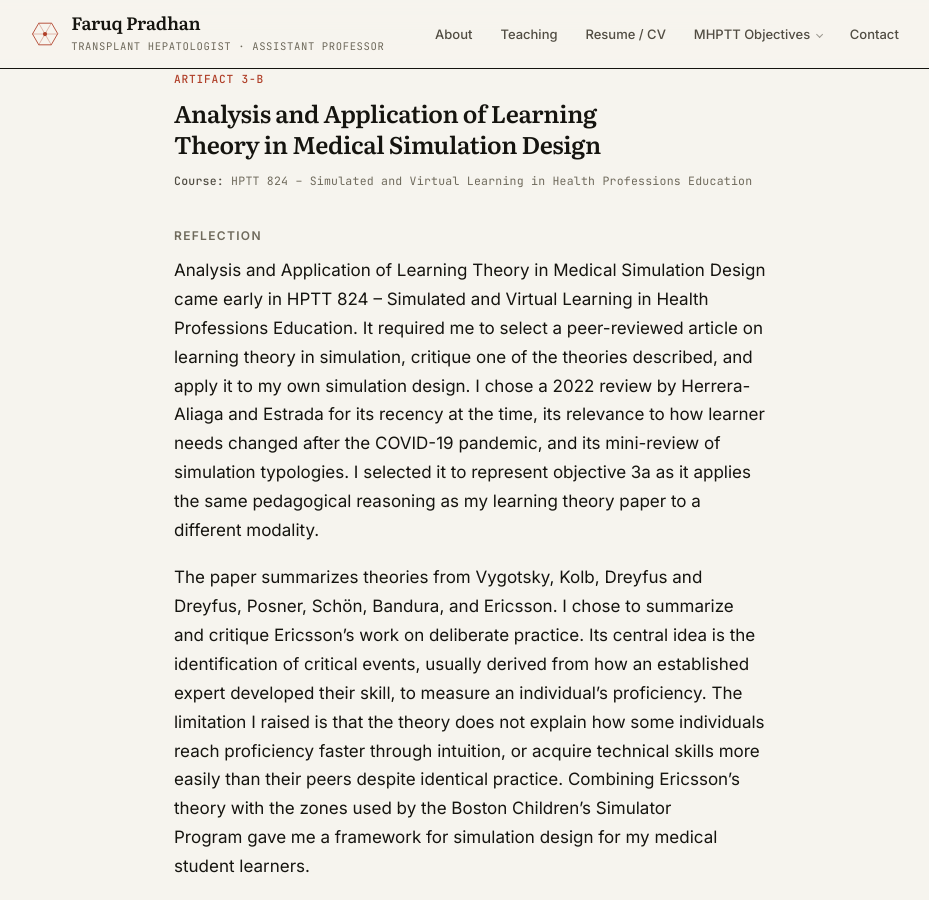
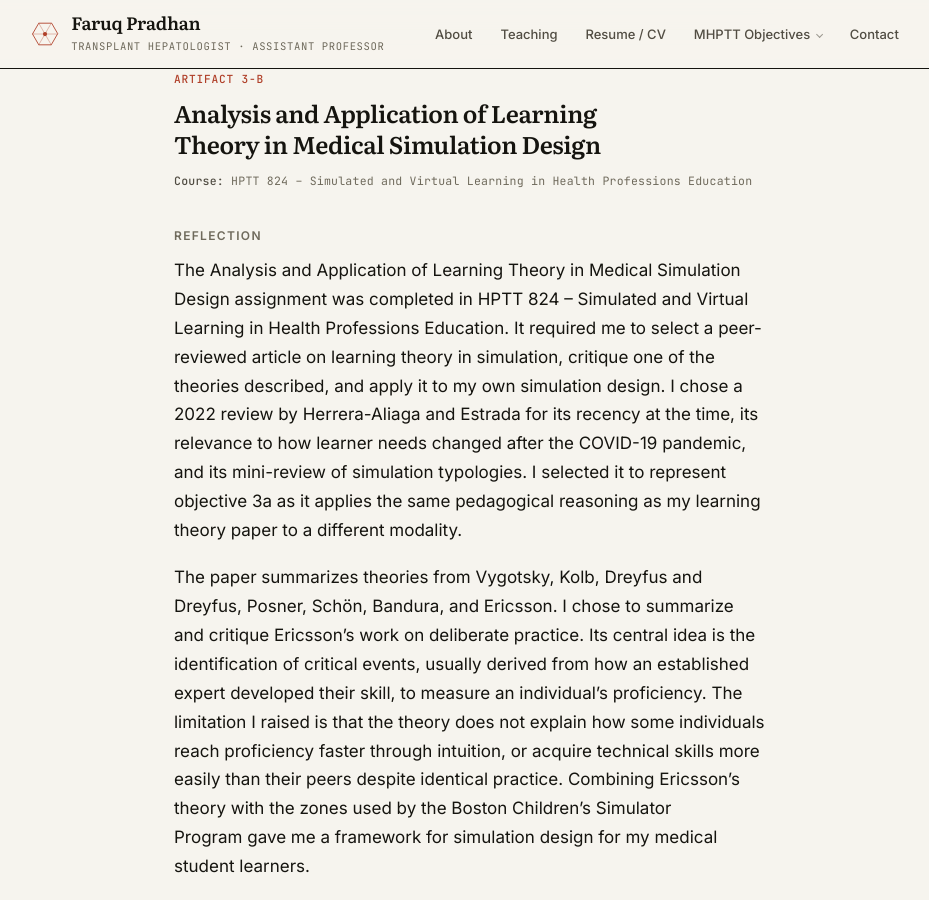
Before and after one commit to fpradhan/fpradhan.github.io, a Jekyll site: the page built from _competencies/3-learning-theory.md, in a window 1280 px wide and 900 px high, scrolled down 1738 px. Shown: the whole window, without its empty margins (170-1099 px from the left). Built offline with Jekyll 4.4.1, drawn with Linux system fonts in a browser that asks for light colours.

Commit message:
Reword the 3-B opening
"Analysis and Application ... came early in HPTT 824" becomes "The Analysis
and Application ... assignment was completed in HPTT 824", which is the
whole of Faruq's revision. The rest of the paragraph is unchanged.

106 to 108 words; the reflection is 271.

Co-Authored-By: Claude Opus 5 <noreply@anthropic.com>
Claude-Session: https://claude.ai/code/session_01SajNJDGDkt5q5fCgsPRcNk

```diff
--- a/_competencies/3-learning-theory.md
+++ b/_competencies/3-learning-theory.md
@@ -76,13 +76,14 @@ determinism during bedside rounds.
 
 ### Reflection
 
-Analysis and Application of Learning Theory in Medical Simulation Design came early in HPTT 824 –
-Simulated and Virtual Learning in Health Professions Education. It required me to select a
-peer-reviewed article on learning theory in simulation, critique one of the theories described,
-and apply it to my own simulation design. I chose a 2022 review by Herrera-Aliaga and Estrada for
-its recency at the time, its relevance to how learner needs changed after the COVID-19 pandemic,
-and its mini-review of simulation typologies. I selected it to represent objective 3a as it
-applies the same pedagogical reasoning as my learning theory paper to a different modality.
+The Analysis and Application of Learning Theory in Medical Simulation Design assignment was
+completed in HPTT 824 – Simulated and Virtual Learning in Health Professions Education. It
+required me to select a peer-reviewed article on learning theory in simulation, critique one of
+the theories described, and apply it to my own simulation design. I chose a 2022 review by
+Herrera-Aliaga and Estrada for its recency at the time, its relevance to how learner needs changed
+after the COVID-19 pandemic, and its mini-review of simulation typologies. I selected it to
+represent objective 3a as it applies the same pedagogical reasoning as my learning theory paper to
+a different modality.
 
 The paper summarizes theories from Vygotsky, Kolb, Dreyfus and Dreyfus, Posner, Schön, Bandura,
 and Ericsson. I chose to summarize and critique Ericsson's work on deliberate practice. Its
```
